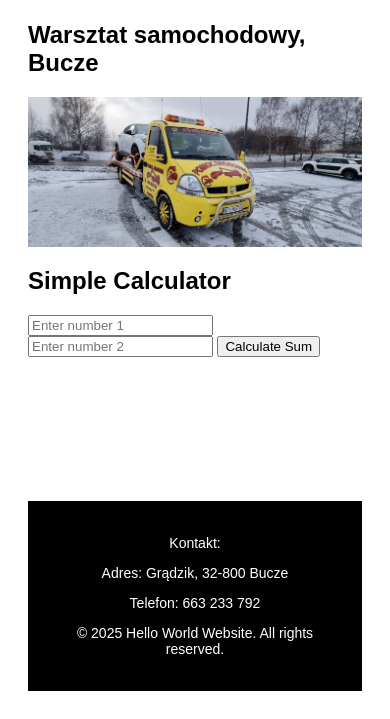
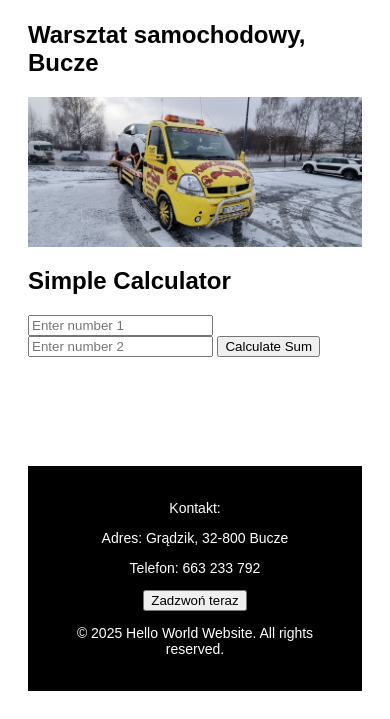
Before and after one commit to Artur-Mzyk22/TestWebsite, a website: page index.html in a window 390 px wide. Shown: the part 181-900 px from the top of the page. Drawn offline with Linux system fonts and the light colour scheme.

Commit message:
Phone calling

```diff
--- a/index.html
+++ b/index.html
@@ -62,6 +62,9 @@
     <p>Kontakt:</p>
 	<p>Adres: Grądzik, 32-800 Bucze</p>
     <p>Telefon: 663 233 792</p>
+	<a href="tel:889122105">
+	  <button type="button">Zadzwoń teraz</button>
+	</a>
     <p>&copy; 2025 Hello World Website. All rights reserved.</p>
   </footer>
 </body>
```
